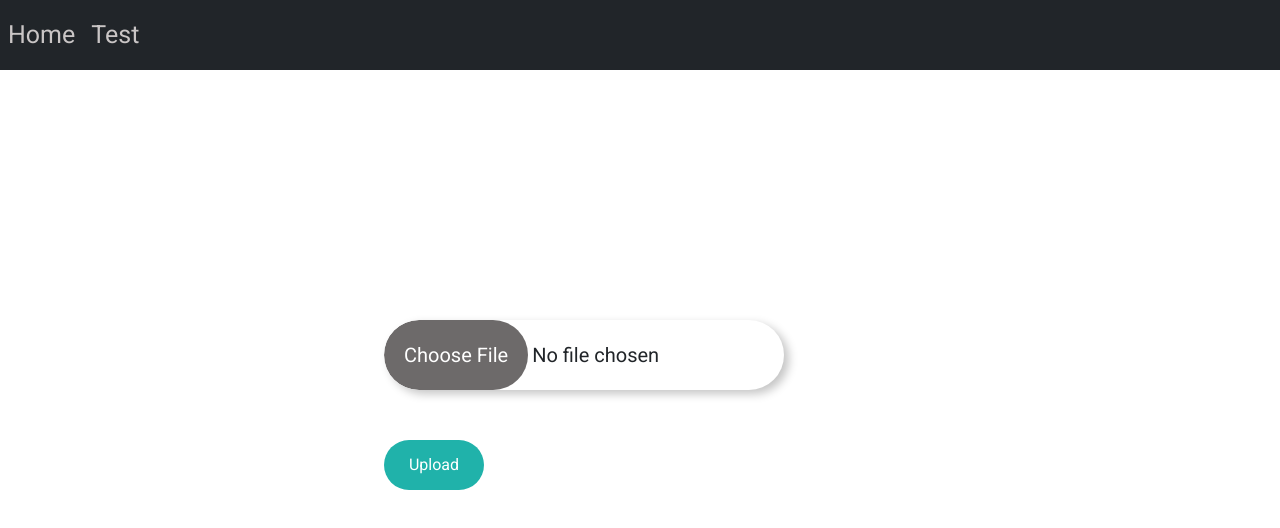
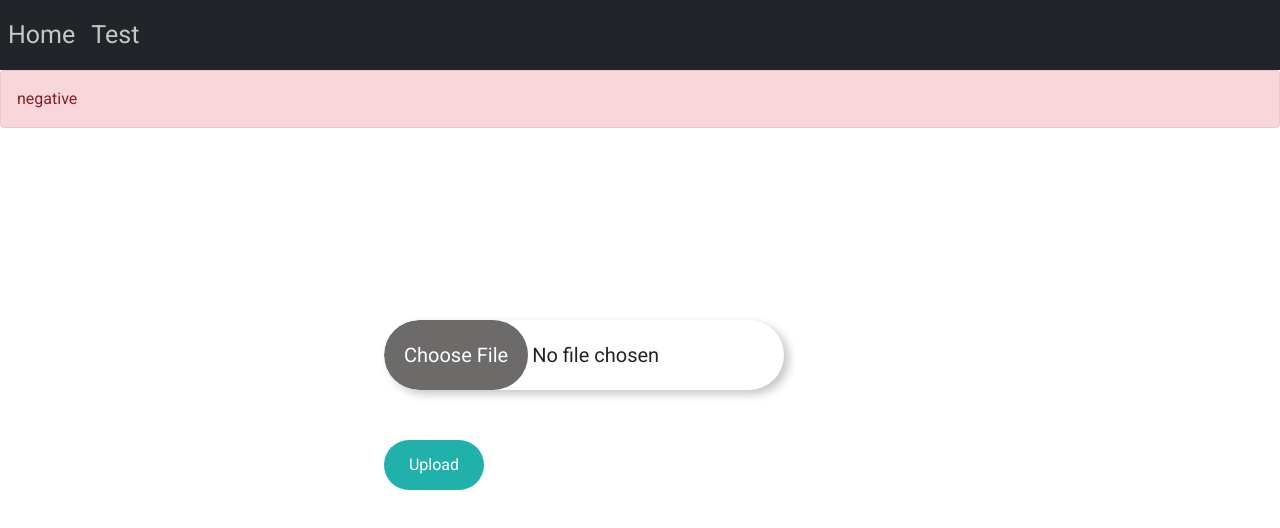
Before and after one commit to bwmb98/FinalYear, an Angular app: page /testing in a window 1280 px wide. Shown: the top 528 px of the page. Built offline with nearby package versions, Linux system fonts and the light colour scheme.

Commit message:
with errors

```diff
--- a/src/app/testing/testing.component.css
+++ b/src/app/testing/testing.component.css
@@ -38,3 +38,10 @@
     color: lightseagreen;
     box-shadow:0 10px 16px 0 rgba(0,0,0,0.01),0 6px 20px 0 rgba(0,0,0,0.1);
 }
+
+.positive{
+    display: none;
+}
+.negative{
+    display: none;
+}
--- a/src/app/testing/testing.component.html
+++ b/src/app/testing/testing.component.html
@@ -20,4 +20,16 @@
         <br>
         <button class="upload" onclick="">Upload</button>
     </div>
+    <div class="noify">
+        <div class="positive" id="positive">
+            <div class="alert alert-success" role="alert">
+            positive
+          </div>
+        </div>
+        <div class="neggative" id="negative">
+          <div class="alert alert-danger" role="alert">
+            negative
+          </div>
+        </div>
+    </div>
 </body>
--- a/src/app/testing/testing.component.ts
+++ b/src/app/testing/testing.component.ts
@@ -20,6 +20,12 @@
       }
     }).then((response) => {
       console.log(response)
+      if(10<=0){
+        document.getElementById("positive").style.display="block";
+      }
+      else{
+        document.getElementById("negative").style.display="block";
+      }
     }).catch((error) => {
       console.log(error)
     });
```
